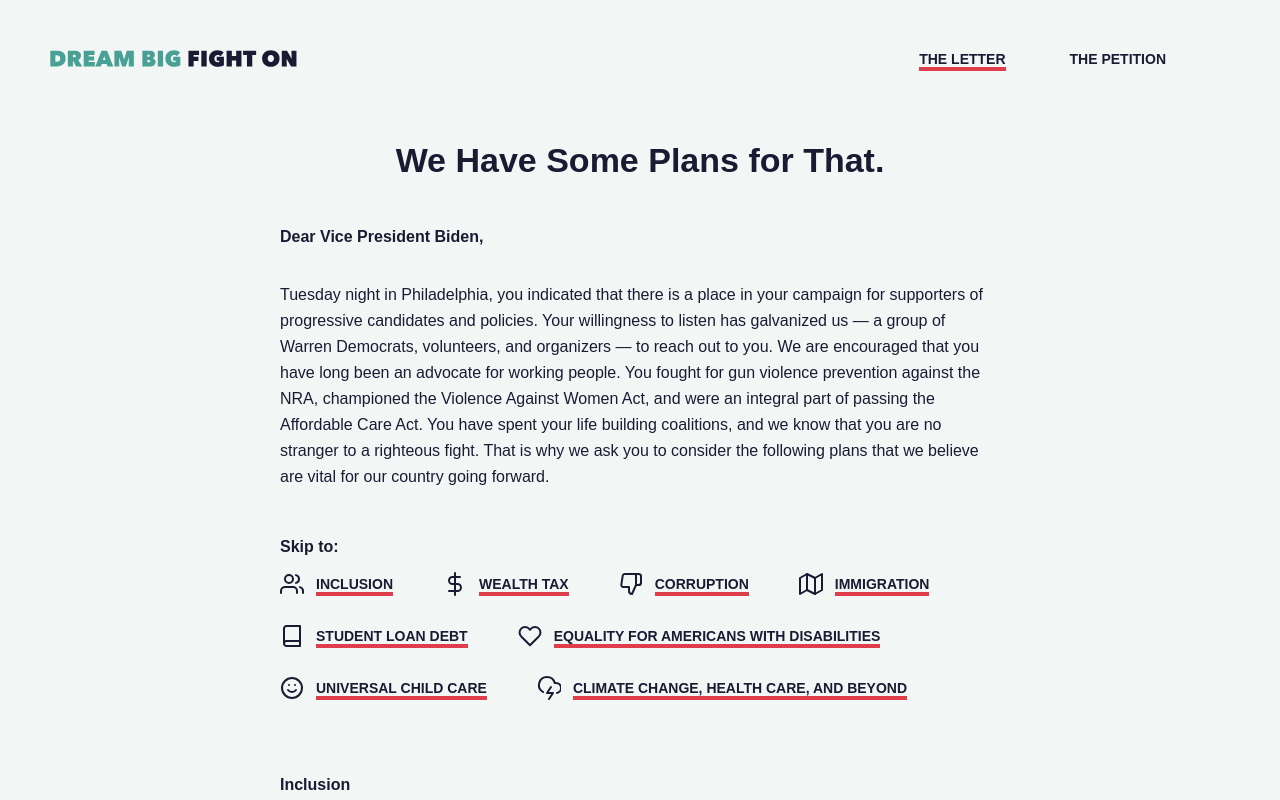
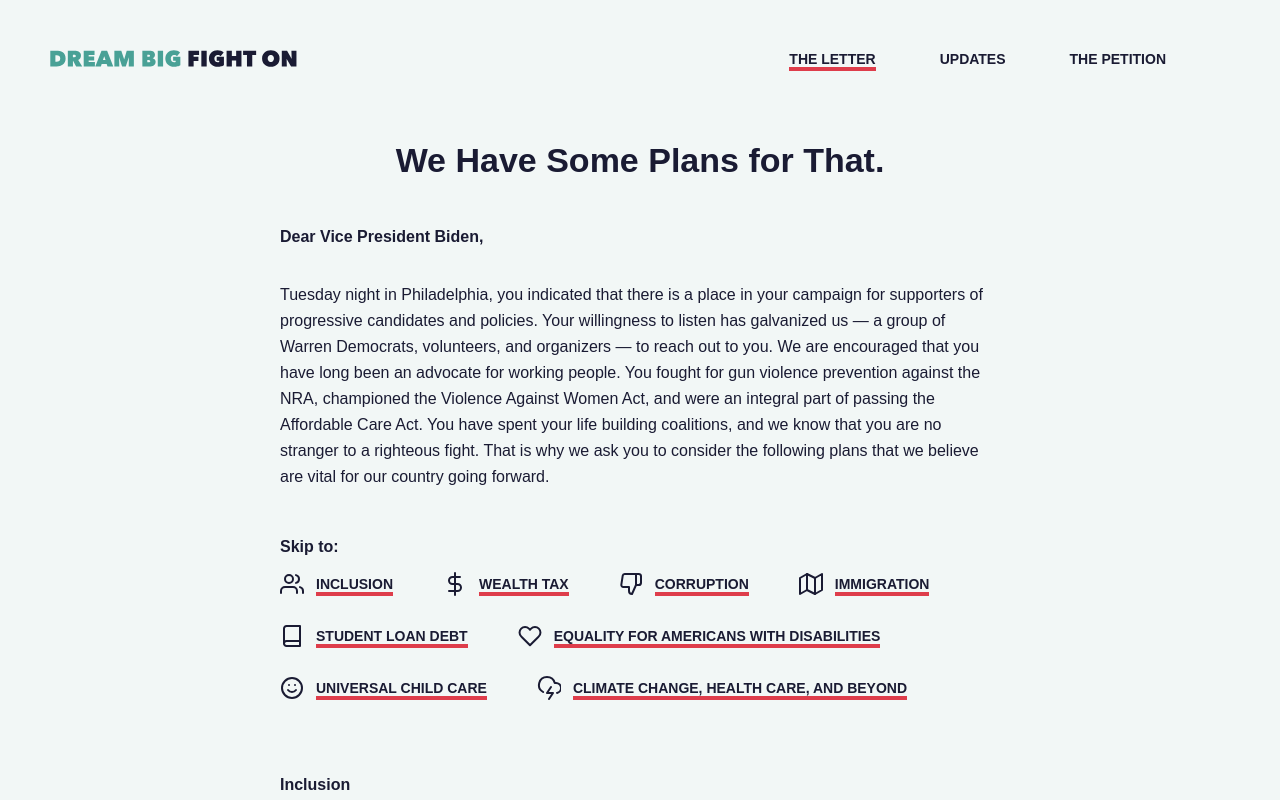
Before and after one commit to katycarr/dbfo, a React (Create React App) app: page /letter in a window 1280 px wide. Shown: the top 800 px of the page. Built offline with nearby package versions, Linux system fonts and the light colour scheme.

Commit message:
add link to medium

```diff
--- a/src/components/menu.jsx
+++ b/src/components/menu.jsx
@@ -22,6 +22,7 @@ class Menu extends Component {
         <div className="menu__links">
           <Link to="/" className="menu__link">Home</Link>
           <Link to="/letter" className="menu__link">The Letter</Link>
+          <a href="https://medium.com/@dreambigfighton" target="_blank" className="menu__link"  rel="noopener noreferrer">Updates</a>
           {
             //<Link to="/petition" className="menu__link menu__link--last">The Petition</Link>
           }
--- a/src/components/navbar.jsx
+++ b/src/components/navbar.jsx
@@ -36,6 +36,7 @@ class Navbar extends Component {
         {
           //<Link to='/petition' className={this.linkClass('petition')}>The Petition</Link>
         }
+        <a href="https://medium.com/@dreambigfighton" target="_blank" className={this.linkClass('medium')} rel="noopener noreferrer">Updates</a>
         <a href={petLink} target="_blank" className={this.linkClass('petition')} rel="noopener noreferrer">The Petition</a>
         {!this.state.showMenu &&
           <img
--- a/src/styles/_home.scss
+++ b/src/styles/_home.scss
@@ -19,6 +19,9 @@
       top: 0;
       bottom: unset;
       overflow: hidden;
+    }
+    @media (min-width: $fourKBreakpoint) {
+      height: calc(100% + 300px);
     }
     &--mobile {
       @media (min-width: $mobileBreakpoint + 1) {
--- a/src/styles/_nav.scss
+++ b/src/styles/_nav.scss
@@ -1,6 +1,7 @@
 .nav {
   padding: 50px;
   text-align: right;
+  white-space: nowrap;
   &__logo {
     height: 17px;
     float: left;
@@ -21,6 +22,9 @@
     &--selected {
       border-bottom: 4px solid $lightRed;
     }
+    @media (max-width: $mediumBreakpoint) {
+      margin-right: 40px;
+    }
   }
   &__menu {
     display: none;
--- a/src/styles/_variables.scss
+++ b/src/styles/_variables.scss
@@ -10,3 +10,4 @@ $red: #b71f2c;
 // breakpoints
 $mobileBreakpoint: 767px;
 $mediumBreakpoint: 1024px;
+$fourKBreakpoint: 2560px;
```
